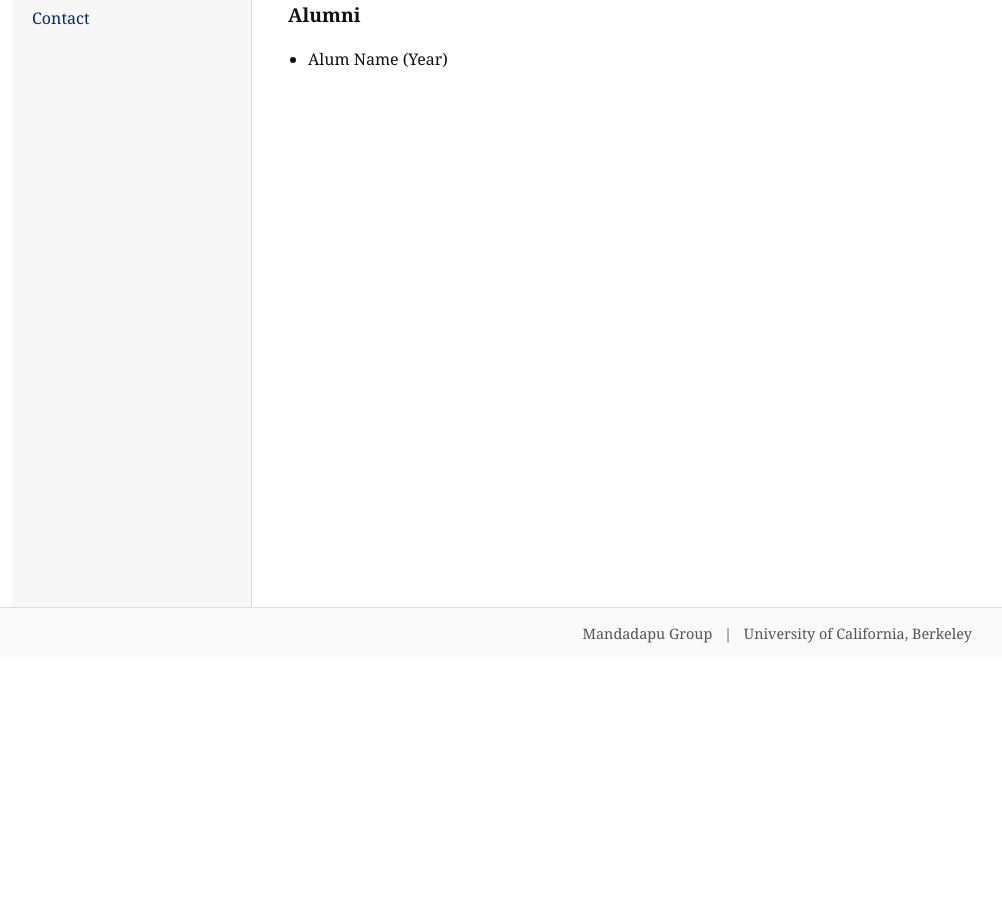
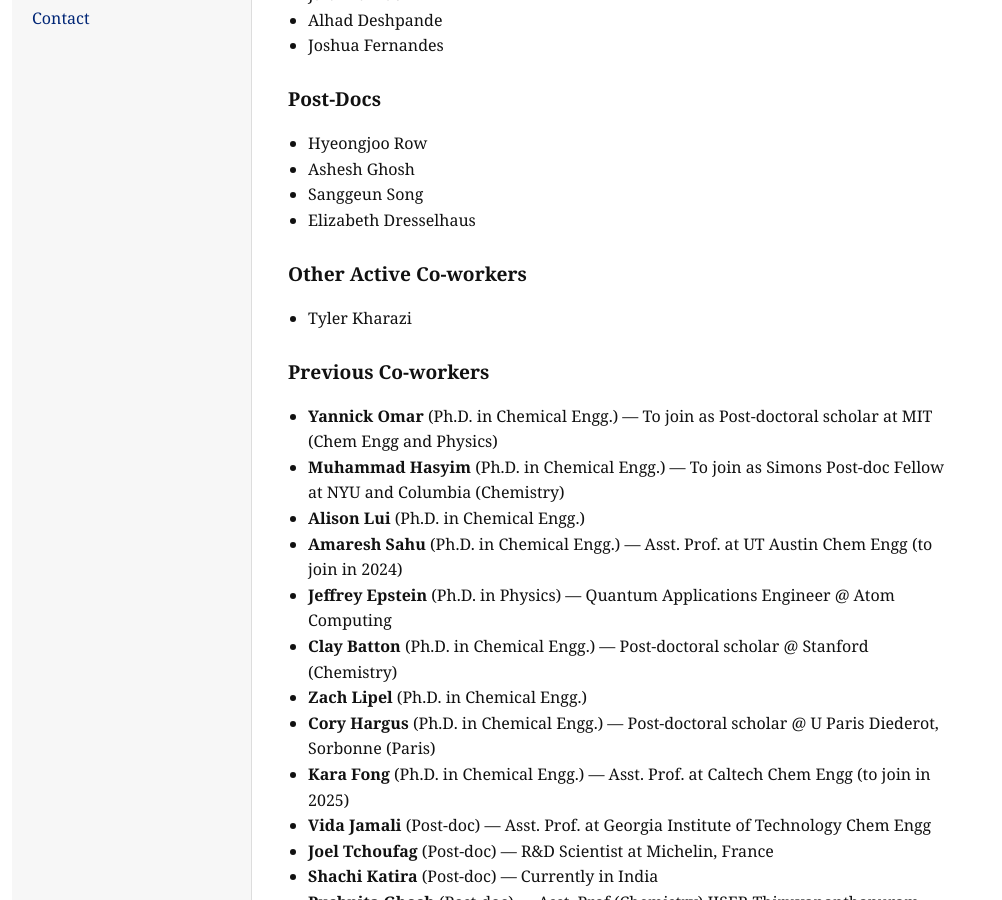
Before and after one commit to mandadapu-group/mandadapu-group.github.io, a Jekyll site: the page built from people.md, in a window 1280 px wide and 900 px high, scrolled down 293 px. Shown: the whole window, without its empty margins (138-1140 px from the left). Built offline with Jekyll 4.4.1, drawn with Linux system fonts in a browser that asks for light colours; before the commit the page ends 952 px from its top, so only the background shows below that; some of the changed text lies outside the part shown.

Commit message:
Update People page with co-workers list

```diff
--- a/people.md
+++ b/people.md
@@ -3,14 +3,47 @@
 title: People
 ---
 
-## Faculty
+# Co-workers
 
-- Prof. Mandadapu (Principal Investigator)
+I am working (or have worked) very closely with the following:
 
-## Graduate Students
+## Ph.D. Students
+- Ahmad Alkadri
+- Jafar Farhadi
+- Alhad Deshpande
+- Joshua Fernandes
 
-- Student Name
+## Post-Docs
+- Hyeongjoo Row
+- Ashesh Ghosh
+- Sanggeun Song
+- Elizabeth Dresselhaus
 
-## Alumni
+## Other Active Co-workers
+- Tyler Kharazi
 
-- Alum Name (Year)
+## Previous Co-workers
+- **Yannick Omar** (Ph.D. in Chemical Engg.) — To join as Post-doctoral scholar at MIT (Chem Engg and Physics)
+- **Muhammad Hasyim** (Ph.D. in Chemical Engg.) — To join as Simons Post-doc Fellow at NYU and Columbia (Chemistry)
+- **Alison Lui** (Ph.D. in Chemical Engg.)
+- **Amaresh Sahu** (Ph.D. in Chemical Engg.) — Asst. Prof. at UT Austin Chem Engg (to join in 2024)
+- **Jeffrey Epstein** (Ph.D. in Physics) — Quantum Applications Engineer @ Atom Computing
+- **Clay Batton** (Ph.D. in Chemical Engg.) — Post-doctoral scholar @ Stanford (Chemistry)
+- **Zach Lipel** (Ph.D. in Chemical Engg.)
+- **Cory Hargus** (Ph.D. in Chemical Engg.) — Post-doctoral scholar @ U Paris Diederot, Sorbonne (Paris)
+- **Kara Fong** (Ph.D. in Chemical Engg.) — Asst. Prof. at Caltech Chem Engg (to join in 2025)
+- **Vida Jamali** (Post-doc) — Asst. Prof. at Georgia Institute of Technology Chem Engg
+- **Joel Tchoufag** (Post-doc) — R&D Scientist at Michelin, France
+- **Shachi Katira** (Post-doc) — Currently in India
+- **Pushpita Ghosh** (Post-doc) — Asst. Prof (Chemistry) IISER Thiruvananthapuram, India
+- **Alexander Hudson** (Post-doc) — Data Scientist @ Uber
+- **Sho Takatori** (Miller Post-doc Fellow) — Asst. Prof. at UC Santa Barbara Chem Engg
+- **Katherine Klymko** (Post-doc) — Staff Scientist in Algorithms Group NERSC @ LBNL
+- **Dimitrios Fraggedakis** (Miller Post-doc) — At UC Berkeley and to join Princeton as Asst. Prof. (2024)
+- **Lila Sarfati** (Masters Intern) — Pursuing Ph.D. at U Paris Diederot (Physics)
+- **Bernardo Gouveia** (Undergraduate) — Pursuing Ph.D. at Princeton University (Chemical Engineering)
+- **Chatipat Loraipaboon** (Undergraduate) — Pursuing Ph.D. at U. Chicago (Chemistry)
+- **Zihan Wang** (Undergraduate)
+- **Alec Glisman** (Undergraduate) — Pursuing Ph.D. at Caltech (Chemical Engineering)
+- **Micheal Li** (Undergraduate) — Pursuing Ph.D. at MIT (Chemical Engineering)
+- **Lewis Pan** (Undergraduate) — Pursuing Ph.D. at UC Berkeley (Appplied Mathematics)
```
